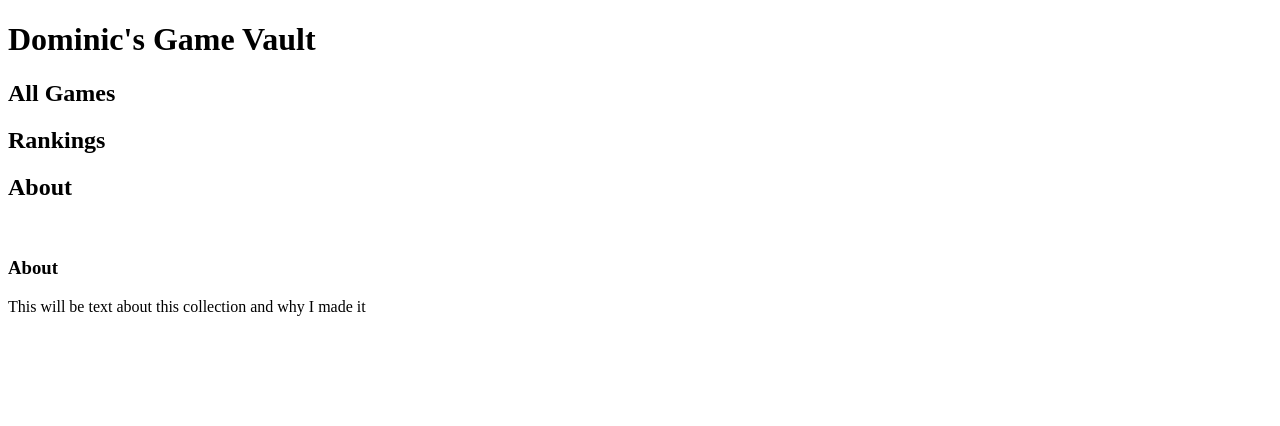
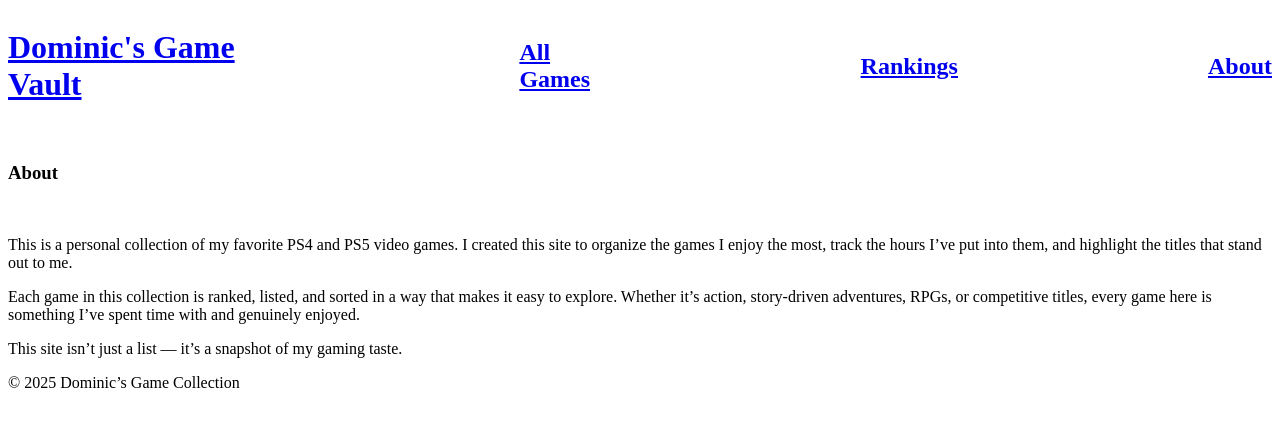
Before and after one commit to chacondi-byte/AR-312_Final-Project, a plain HTML site: page AR-312 Final Project/about.html in a window 1280 px wide. Drawn offline with Linux system fonts and the light colour scheme.

Commit message:
Update about.html

```diff
--- a/AR-312 Final Project/about.html
+++ b/AR-312 Final Project/about.html
@@ -10,20 +10,44 @@
 <meta name="viewport" content="width=device-width initial scale=1.0">
 
 <link rel="stylesheet" type="text/css" href="styles.css">
-
+ <link href="https://fonts.googleapis.com/css2?family=Bungee&family=Changa:wght@300;400;600&display=swap" rel="stylesheet">
 <title>About</title>
 
 </head>
 
 <body>
-	<h1>Dominic's Game Vault</h1>
-	<h2>All Games</h2>
-	<h2>Rankings</h2>
-	<h2>About</h2>
+	<div class="navbar">
+		<a href="index.html"> <h1>Dominic's Game Vault</h1> </a>
+		<a href="All_Games.html"> <h2>All Games</h2> </a>
+		<a href="Rankings.html"><h2>Rankings</h2> </a>
+		<a href="about.html"><h2>About</h2></a>
+	</div>
 	<br>
-	<h3>About</h3>
-	<p>This will be text about this collection and why I made it</p>
+	<h3 id="about-title">About</h3>
 
+	<br>
+
+	 <div class="about-box">
+        <p>
+            This is a personal collection of my favorite PS4 and PS5 video games.
+            I created this site to organize the games I enjoy the most, track the hours I’ve put into them,
+            and highlight the titles that stand out to me.
+        </p>
+
+        <p>
+            Each game in this collection is ranked, listed, and sorted in a way that makes it easy to explore.
+            Whether it’s action, story-driven adventures, RPGs, or competitive titles,
+            every game here is something I’ve spent time with and genuinely enjoyed.
+        </p>
+
+        <p>
+            This site isn’t just a list — it’s a snapshot of my gaming taste.
+        </p>
+    </div>
+
+<footer>
+		<p id="footertext">© 2025 Dominic’s Game Collection</p>
+	</footer>
 </body>
 
 </html>
```
